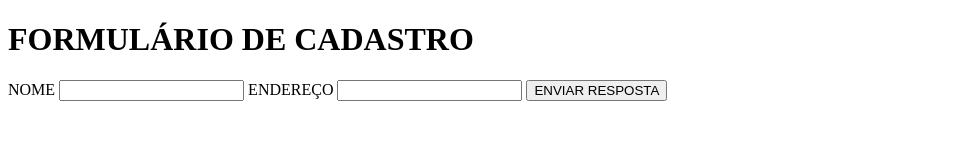
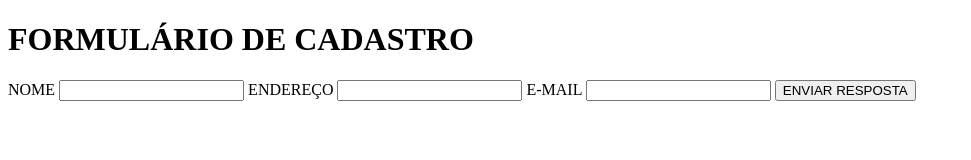
Before and after one commit to paolaactivities/FORMUL-RIO, a plain HTML site: page index.html in a window 1280 px wide. Shown: the whole page, without its empty margins (0-971 px from the left). Drawn offline with Linux system fonts and the light colour scheme.

Commit message:
Update index.html

```diff
--- a/index.html
+++ b/index.html
@@ -15,6 +15,11 @@
     		 <label>ENDEREÇO</label>
     		 <input type="text" id="endereco">
 
+		<label for= "email"> E-MAIL</label>
+		<input type= "email" id= "email">
+
+
+
     		 <input type="submit" value="ENVIAR RESPOSTA">
     	</form>
     </main>
```
